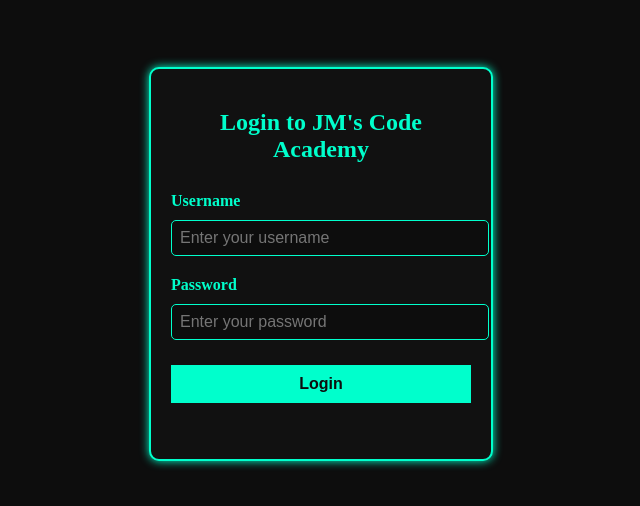
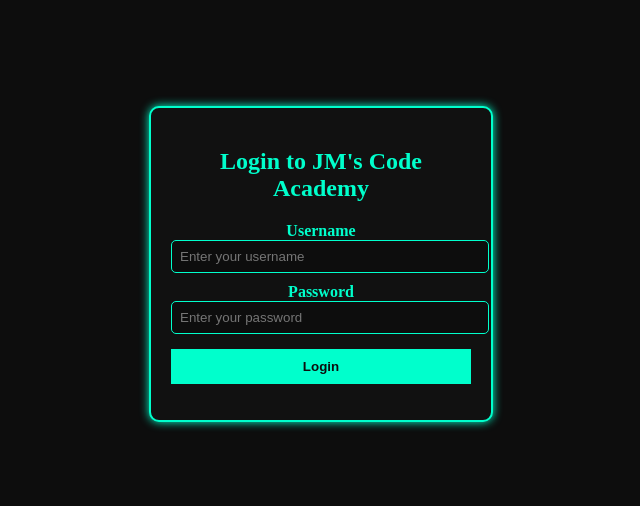
Before and after one commit to jan-mark/JM-s-Code-Academy, a plain HTML site: page index.html in a window 1280 px wide. Shown: the part 136-642 px from the top of the page, without its empty margins (319-959 px from the left). Drawn offline with Linux system fonts and the light colour scheme.

Commit message:
Add files via upload

```diff
--- /dev/null
+++ b/index.css
@@ -0,0 +1,61 @@
+body {
+    background-color: #0d0d0d;
+    color: #00ffcc;
+    font-family: 'Orbitron', ;
+    display: flex;
+    justify-content: center;
+    align-items: center;
+    height: 100vh;
+    margin: 0;
+}
+
+.login-container {
+    background: #111;
+    border: 2px solid #00ffcc;
+    border-radius: 10px;
+    box-shadow: 0px 0px 10px #00ffcc;
+    padding: 20px;
+    text-align: center;
+    width: 300px;
+}
+
+h2 {
+    color: #00ffcc;
+}
+
+label {
+    display: block;
+    margin-top: 10px;
+    font-weight: bold;
+}
+
+input {
+    width: 100%;
+    padding: 8px;
+    border: 1px solid #00ffcc;
+    border-radius: 5px;
+    background: #0d0d0d;
+    color: #00ffcc;
+}
+
+button {
+    width: 100%;
+    margin-top: 15px;
+    padding: 10px;
+    background: #00ffcc;
+    color: #0d0d0d;
+    font-weight: bold;
+    border: none;
+    cursor: pointer;
+    transition: 0.3s;
+}
+
+button:hover {
+    background: #ff00ff;
+    color: white;
+}
+
+.error {
+    color: red;
+    margin-top: 10px;
+}
--- a/index.html
+++ b/index.html
@@ -4,8 +4,7 @@
     <meta charset="UTF-8">
     <meta name="viewport" content="width=device-width, initial-scale=1.0">
     <title>Login - JM's Code Academy</title>
-    <link rel="stylesheet" href="styles.css">
-    <link rel="stylesheet" href="login.css">
+    <link rel="stylesheet" href="index.css">
     <link rel="stylesheet" href="https://cdnjs.cloudflare.com/ajax/libs/font-awesome/6.4.2/css/all.min.css">
 </head>
 <body>
```
Also changed, not shown: Html.html (+2 -2 lines), c-lang.html (+1 -1 lines), js.html (+4 -4 lines), php.html (+4 -4 lines), python.html (+4 -4 lines).
